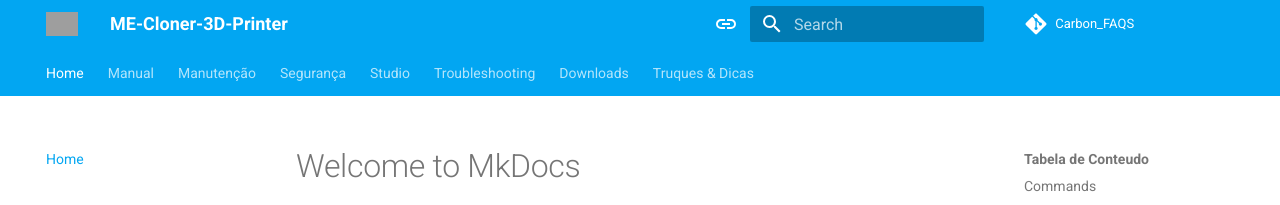
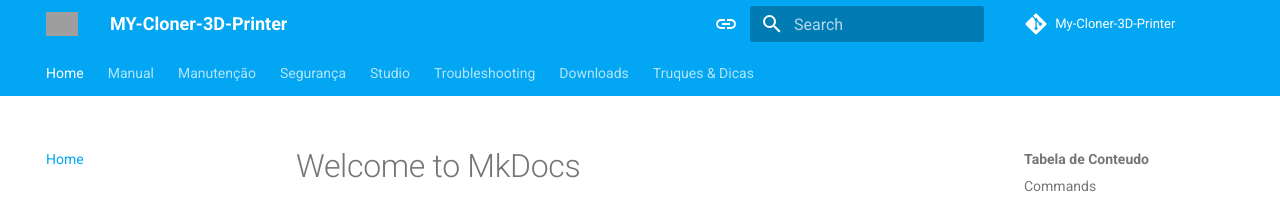
Before and after one commit to EdgarMata/MY-Cloner-3D-Printer, an MkDocs documentation site: the page built from docs/index.md, in a window 1280 px wide. Shown: the top 205 px of the page. Built offline with MkDocs 1.6.1 and Material for MkDocs 9.7.7, drawn with Linux system fonts in a browser that asks for light colours; comment, search, counter and statistics services are not loaded; grey boxes are pictures that could not be loaded.

Commit message:
$inicial commit

```diff
--- a/mkdocs.yml
+++ b/mkdocs.yml
@@ -1,14 +1,14 @@
-site_name: ME-Cloner-3D-Printer
+site_name: MY-Cloner-3D-Printer
 
 site_url: "https://my-machines.pt/MY-Cloner-3D-Printer/"
 site_autor: "Edgar Mata"
 site_description: "Centro de conhecimento Gadget Plus.LDA"
 
 copyright: |
-  &copy; 2024 <a href="https://gadgetplus.pt/" target="_blank" rel="noopener">Gadget Plus, LDA</a>
+  &copy; 2024 <a href="https://my-machines.pt/" target="_blank" rel="noopener">Gadget Plus, LDA</a>
 
-repo_name: "Carbon_FAQS"
-repo_url: "https://github.com/EdgarMata/Carbon-FAQS"
+repo_name: "My-Cloner-3D-Printer"
+repo_url: "https://github.com/EdgarMata/MY-Cloner-3D-Printer"
 
 theme:
   logo: assets/logo.svg
```
Also changed, not shown: MY - Cloner - Vistas.jpg (renamed from ME - Cloner - Vistas.jpg), MY - Cloner 00.png (renamed from ME - Cloner 00.png), MY - Cloner 01.jpg (renamed from ME - Cloner 01.jpg), MY - Cloner 02.jpg (renamed from ME - Cloner 02.jpg), MY - Cloner 03.jpg (renamed from ME - Cloner 03.jpg), MY - Cloner 04.jpg (renamed from ME - Cloner 04.jpg), MY - Cloner 05.jpg (renamed from ME - Cloner 05.jpg), MY - Cloner 06.jpg (renamed from ME - Cloner 06.jpg), MY - Cloner 07.jpg (renamed from ME - Cloner 07.jpg), MY - Cloner 08.jpg (renamed from ME - Cloner 08.jpg), 14 other files.
